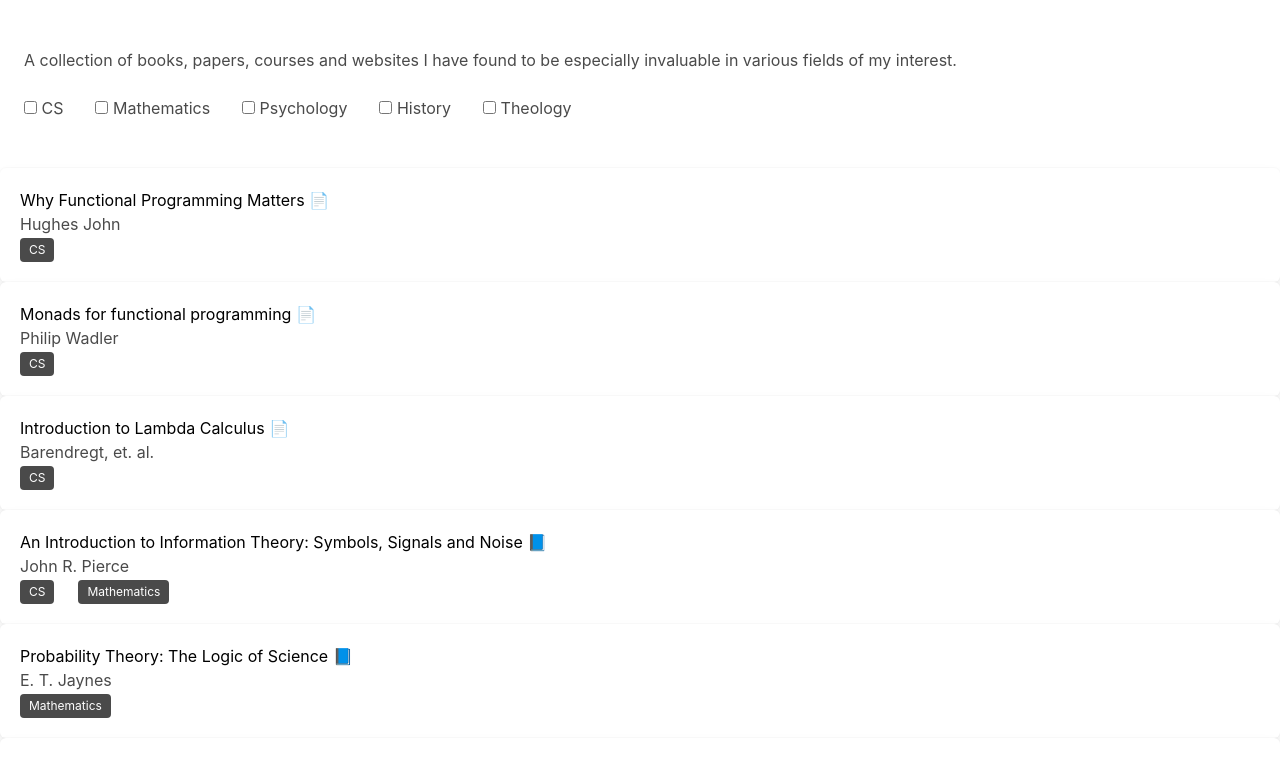
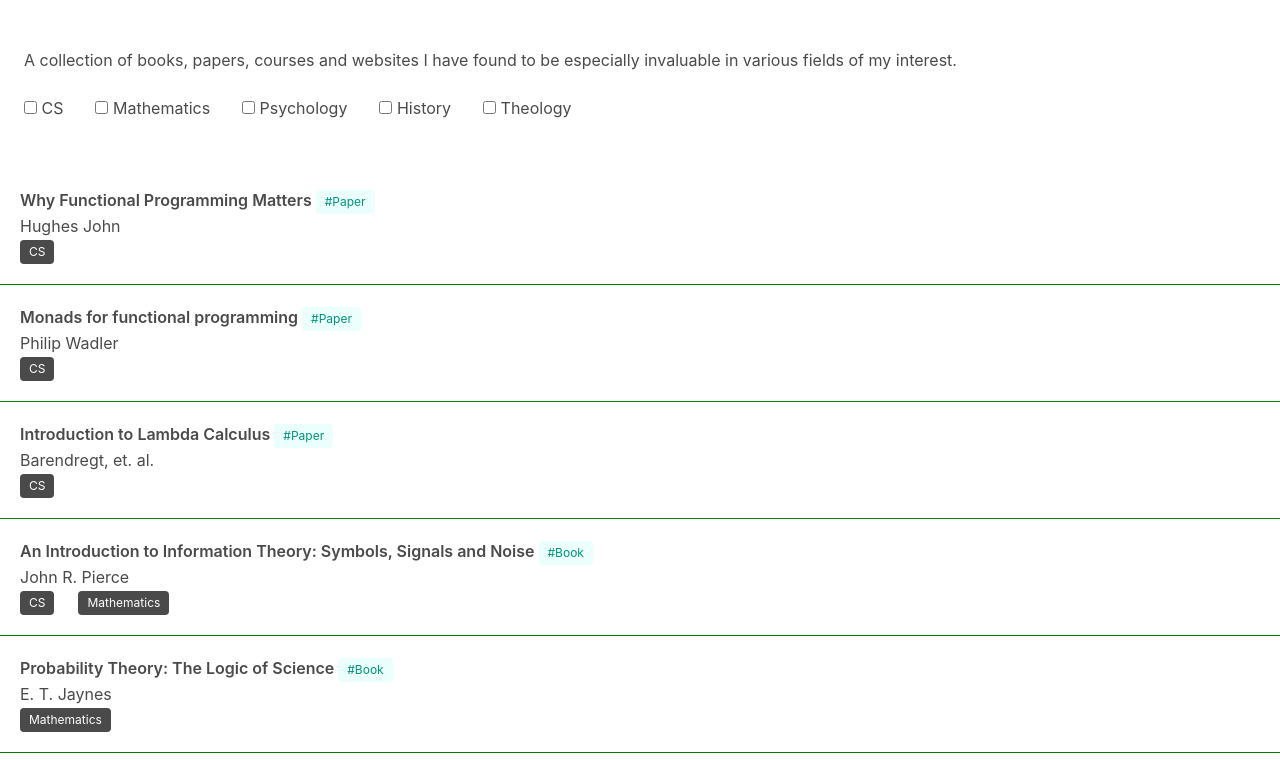
Before and after one commit to davidahmed/personal-homepage, a Vue app: page / in a window 1280 px wide. Shown: the top 760 px of the page. Built offline with nearby package versions, Linux system fonts and the light colour scheme.

Commit message:
Added styling to displaying each element

```diff
--- a/src/components/Book.vue
+++ b/src/components/Book.vue
@@ -1,13 +1,12 @@
 <template>
-  <div class='box'>
-    <h2>
-      {{ book.title }}
-      <span v-if="book.type == 'Book'">📘</span>
-      <span v-else-if="book.type == 'Paper'">📄</span>
-    </h2>
-    <p> {{ book.author }} </p>
+  <div class='box is-shadowless'>
+    <p>
+      <span class="has-text-weight-semibold">{{ book.title }} </span>
+      <span class="tag is-primary is-light" v-if="book.type == 'Book'"> #Book</span>
+      <span class="tag is-primary is-light" v-else-if="book.type == 'Paper'">#Paper</span>
+    </p>
+    <p > {{ book.author }} </p>
     <span class="tag has-text-white has-background-grey-dark" v-for="tag in book.field" :key="tag"> {{ tag }} </span>
-
   </div>
 </template>
 
@@ -23,11 +22,18 @@ export default {
 .tag{
     margin-right:2em;
 }
+.box{
+  border-style: none none solid none;
+  border-radius: 0px;
+  border-color:green;
+  border-width:1px;
+
+}
 .display-card {
   padding-left:1em;
   text-align:left;
-  border: 1px 1px 1px 1px;
 }
+
 
 h2 {
   color: black;
```
